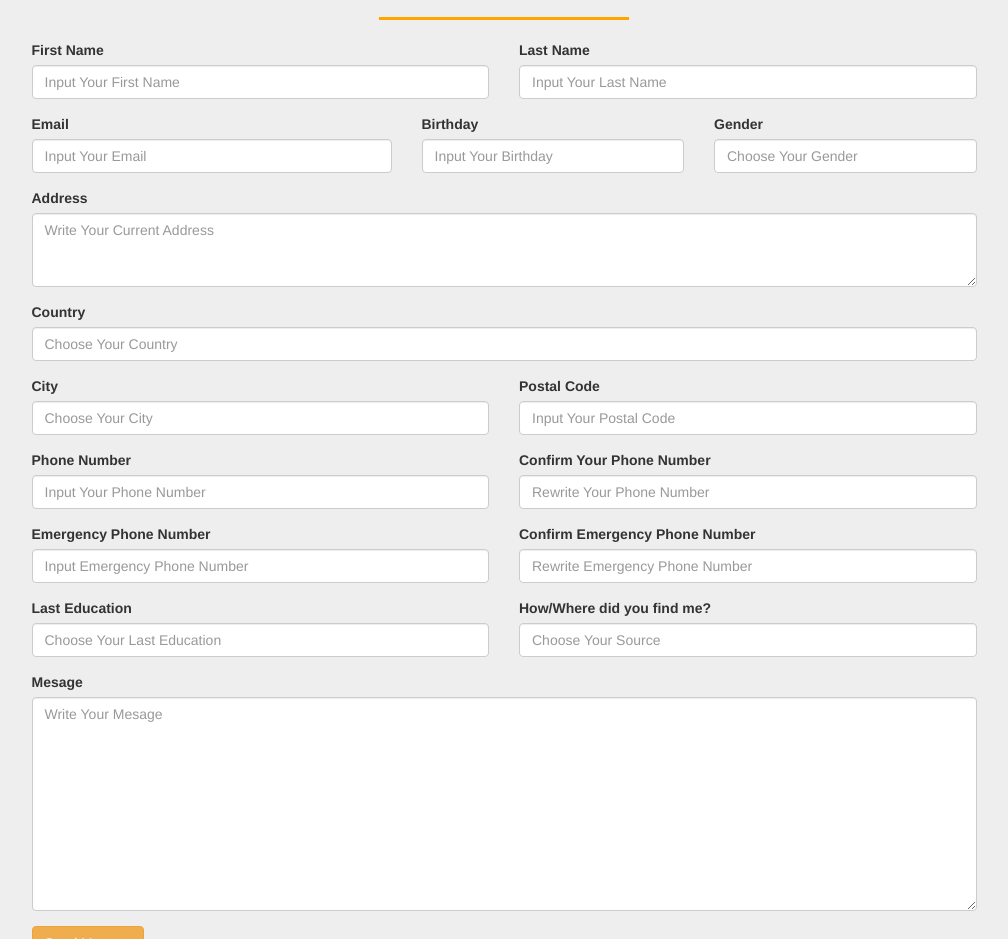
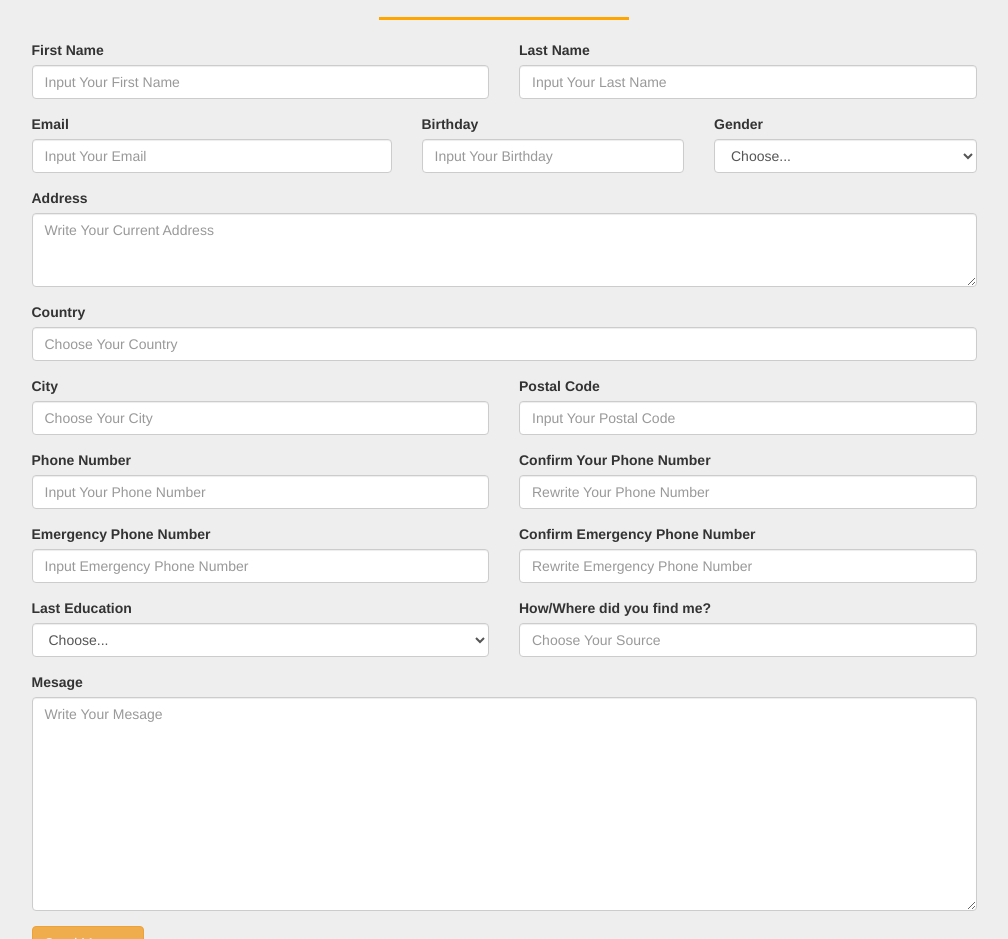
Before and after one commit to ardynn14/htmlcss, a plain HTML site: page CV/index.html in a window 1280 px wide. Shown: the part 3880-4819 px from the top of the page, without its empty margins (136-1144 px from the left). Drawn offline with Linux system fonts and the light colour scheme.

Commit message:
tolong di check Mas

```diff
--- a/CV/index.html
+++ b/CV/index.html
@@ -339,8 +339,13 @@
                 <div class="col-sm-3">
                     <form>
                         <div class="form-group">
-                            <label for="gender">Gender</label>
-                            <input type="text" id="gender" class="form-control" placeholder="Choose Your Gender">
+                                <label for="gender">Gender</label>
+                                <select id="gender" class="form-control">
+                                  <option selected>Choose...</option>
+                                  <option>Man</option>
+                                  <option>Woman</option>
+                                  <option>Retard</option>
+                                </select>
                         </div>
                 </div>
             </div>
@@ -415,10 +420,16 @@
             <div class="row">
                 <div class="col-sm-5 col-sm-offset-1">
                     <form>
-                        <div class="form-group">
                             <label for="lasteducation">Last Education</label>
-                            <input type="text" id="lasteducation" class="form-control" placeholder="Choose Your Last Education">
-                        </div>
+                            <select id="lasteducation" class="form-control">
+                              <option selected>Choose...</option>
+                              <option>S3</option>
+                              <option>S2</option>
+                              <option>S1</option>
+                              <option>D3</option>
+                              <option>SMA</option>
+                              <option>SMP</option>
+                            </select>
                 </div>
                 <div class="col-sm-5">
                     <form>
@@ -439,29 +450,6 @@
                     </form>
                 </div>
             </div>
-            <!-- <div class="form-group">
-                            <label for="email">Email</label>
-                            <input type="email" id="email" class="form-control" placeholder="Input Your Email">
-                        </div>
-                        <div class="form-group">
-                            <label for="phone">Phone</label>
-                            <input type="tel" id="telp" class="form-control" placeholder="Input Your Phone Number">
-                        </div>
-                        <select name="form-control">
-                            <option>-- Choose Category</option>
-                            <option>WIBU</option>
-                            <option>Gamer</option>
-                            <option>Gaymer</option>
-                        </select>
-                        <div class="form-group">
-                            <label for="mesage">Mesage</label>
-                            <textarea class="form-control" rows="10" placeholder="Write Your Mesage"></textarea>
-                        </div>
-                        <button typ="submit" class="btn btn-warning">Send Mesage</button>
-                    </form>
-                </div>
-            </div> -->
-
         </div>
     </section>
 
```
